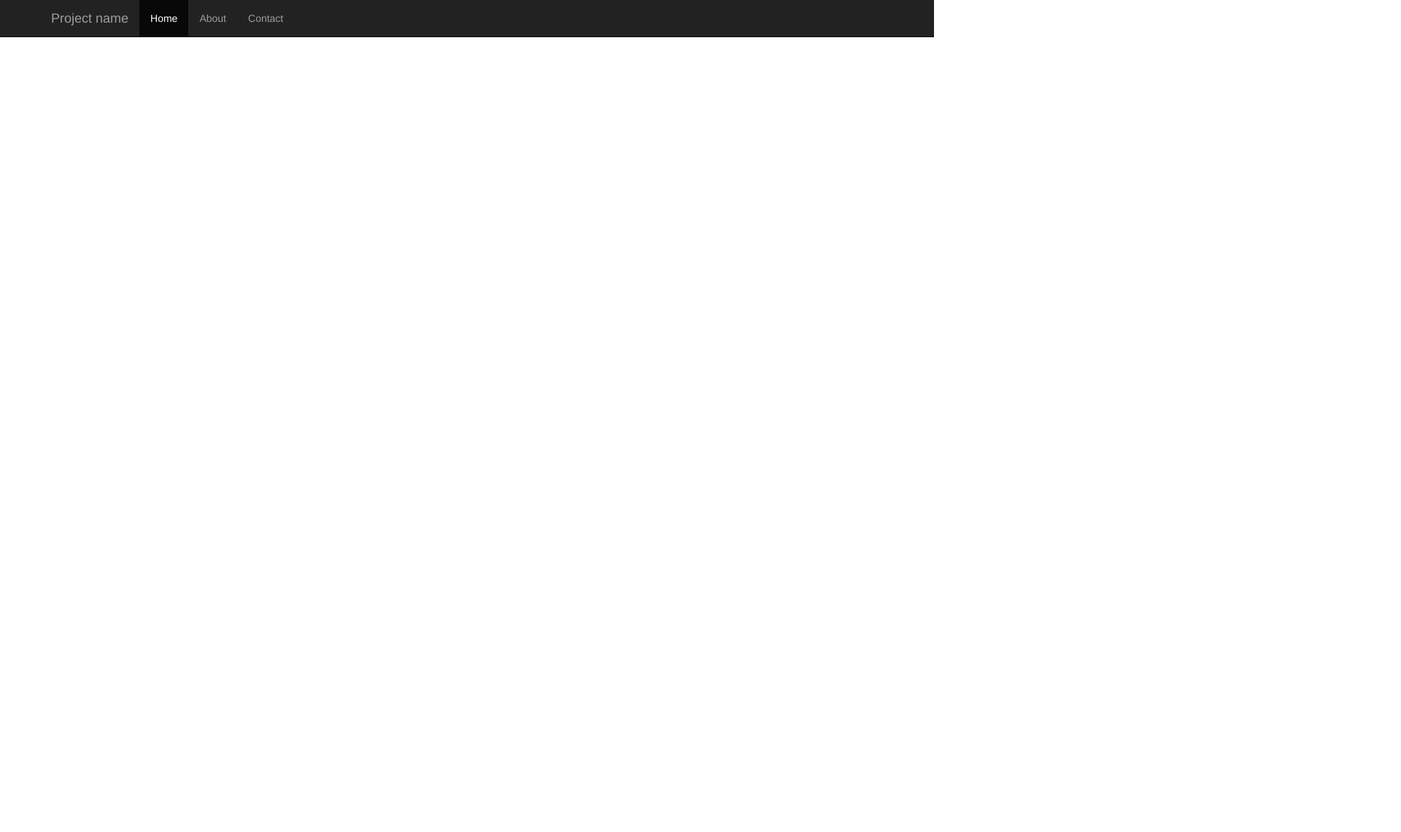
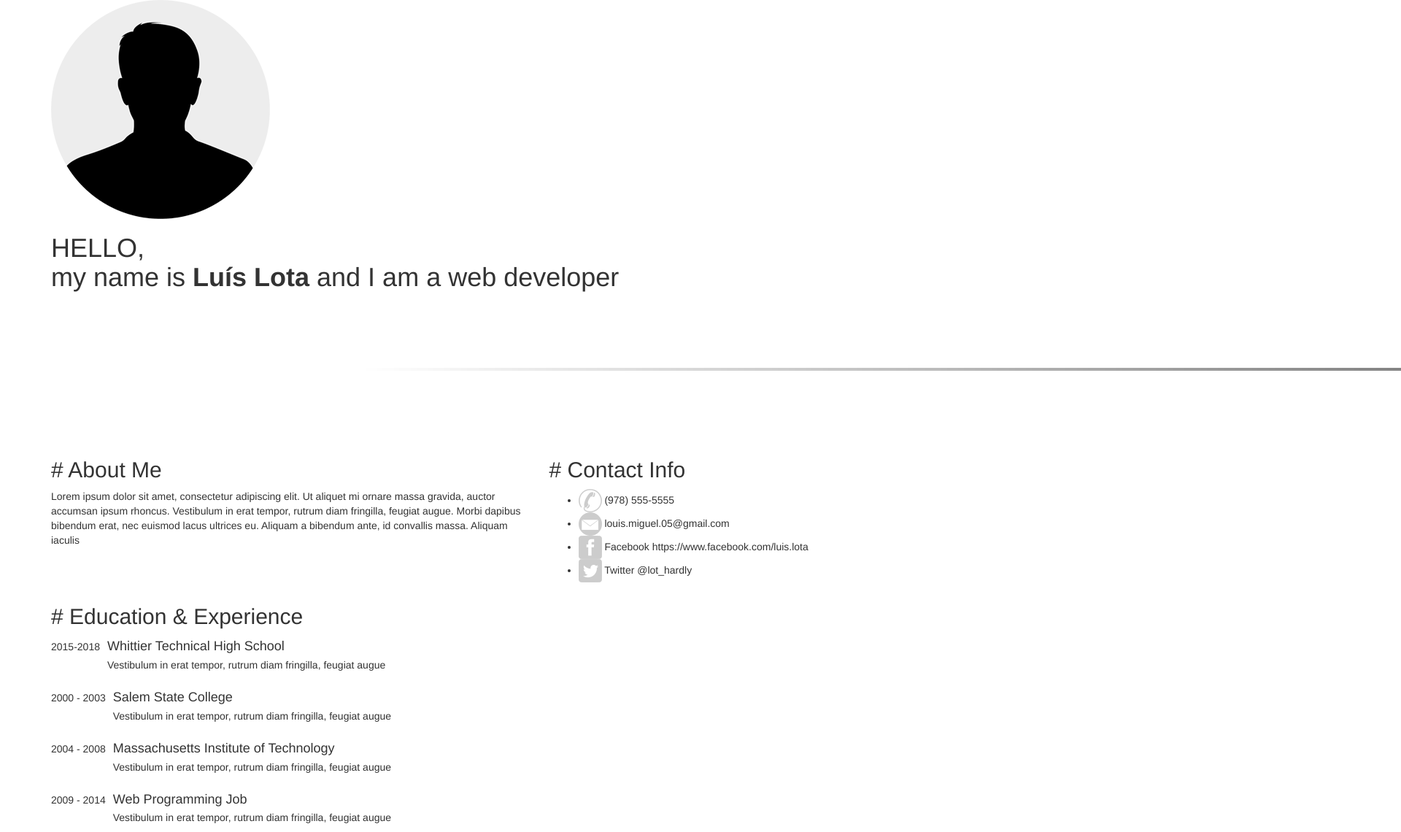
Before and after one commit to LuisLota/playGround-CSS, a plain HTML site: page resume_sass/index.html in a window 1280 px wide. Shown: the top 1140 px of the page at 73% size, 1920 px wide, since content can reach past the window. Before the commit the page ends 800 px from the top, so only its background shows below. Drawn offline with nearby package versions, Linux system fonts and the light colour scheme.

Commit message:
update with booststrap grid system using media

```diff
--- a/resume_sass/index.html
+++ b/resume_sass/index.html
@@ -1,45 +1,84 @@
-
 <!DOCTYPE html>
 <html lang="en">
   <head>
     <meta charset="utf-8">
     <meta http-equiv="X-UA-Compatible" content="IE=edge">
     <meta name="viewport" content="width=device-width, initial-scale=1">
-    <title>Starter Template for Bootstrap</title>
-    <!-- Bootstrap core CSS -->
-    <link href="./css/style.css" rel="stylesheet">
+    <title> Portfolio Resume</title>
+    <!-- Custom styles for this template -->
+    <link href="css/style.css" rel="stylesheet">
   </head>
 
   <body>
-    <nav class="navbar navbar-inverse navbar-fixed-top">
-      <div class="container">
-        <div class="navbar-header">
-          <button type="button" class="navbar-toggle collapsed" data-toggle="collapse" data-target="#navbar" aria-expanded="false" aria-controls="navbar">
-            <span class="sr-only">Toggle navigation</span>
-            <span class="icon-bar"></span>
-            <span class="icon-bar"></span>
-            <span class="icon-bar"></span>
-          </button>
-          <a class="navbar-brand" href="index.html">Project name</a>
-        </div>
-        <div id="navbar" class="collapse navbar-collapse">
-          <ul class="nav navbar-nav">
-            <li class="active"><a href="index.html">Home</a></li>
-            <li><a href="about.html">About</a></li>
-            <li><a href="contact.html">Contact</a></li>
-          </ul>
-        </div><!--/.nav-collapse -->
-      </div>
-    </nav>
 
     <section>
+      <div class="container">
+        <img src="img/person.png" class="profile-img">
+        <header>
+          <h1>HELLO, <br> my name is <strong>Luís Lota</strong> and I am a web developer</h1>
+        </header>
+        <img src="img/line.png" class="line">
+        <div class="row">
+          <div class="col-md-7">
+            <h2># About Me</h2>
+            <p>Lorem ipsum dolor sit amet, consectetur adipiscing elit. Ut aliquet mi ornare massa gravida, auctor accumsan ipsum rhoncus. Vestibulum in erat tempor, rutrum diam fringilla, feugiat augue. Morbi dapibus bibendum erat, nec euismod lacus ultrices eu. Aliquam a bibendum ante, id convallis massa. Aliquam iaculis</p>
+          </div>
+          <div class="col-md-5">
+            <h2># Contact Info</h2>
+            <ul class="contact-list">
+              <li><img src="img/phone.png"> (978) 555-5555</li>
+              <li><img src="img/email.png"> louis.miguel.05@gmail.com</li>
+              <li><img src="img/facebook.png"> Facebook <span>https://www.facebook.com/luis.lota</span></li>
+              <li><img src="img/twitter.png"> Twitter <span>@lot_hardly</span></li>
+            </ul>
+          </div>
+        </div>
 
-    </section>
+        <div class="row">
+          <div class="col-md-7">
+            <h2># Education & Experience</h2>
+            <div class="media">
+              <div class="media-left">
+                2015-2018
+              </div>
+              <div class="media-body">
+                <h4 class="media-heading">Whittier Technical High School</h4>
+                <p>Vestibulum in erat tempor, rutrum diam fringilla, feugiat augue</p>
+              </div>
+            </div>
 
-    <!-- Bootstrap core JavaScript
-    ================================================== -->
-    <!-- Placed at the end of the document so the pages load faster -->
-    <script src="https://ajax.googleapis.com/ajax/libs/jquery/1.11.1/jquery.min.js"></script>
-    <script src="js/bootstrap.js"></script>
-  </body>
-</html>
+          <div class="media">
+              <div class="media-left">
+                2000 - 2003
+              </div>
+              <div class="media-body">
+                <h4 class="media-heading">Salem State College</h4>
+                <p>Vestibulum in erat tempor, rutrum diam fringilla, feugiat augue</p>
+              </div>
+            </div>
+
+            <div class="media">
+              <div class="media-left">
+                2004 - 2008
+              </div>
+              <div class="media-body">
+                <h4 class="media-heading">Massachusetts Institute of Technology</h4>
+                <p>Vestibulum in erat tempor, rutrum diam fringilla, feugiat augue</p>
+              </div>
+            </div>
+
+            <div class="media">
+              <div class="media-left">
+                2009 - 2014
+              </div>
+              <div class="media-body">
+                <h4 class="media-heading">Web Programming Job</h4>
+                <p>Vestibulum in erat tempor, rutrum diam fringilla, feugiat augue</p>
+              </div>
+            </div>
+          </div>
+          <div class="col-md-5">
+          </div>
+        </div>
+      </section>
+    </div>
```
Also changed, not shown: resume_sass/img/email.png (added), resume_sass/img/facebook.png (added), resume_sass/img/gplus.png (added), resume_sass/img/line.png (added), resume_sass/img/person.png (added), resume_sass/img/phone.png (added), resume_sass/img/twitter.png (added), resume_sass/img/work1.png (added), resume_sass/img/work2.png (added), resume_sass/img/work3.png (added), resume_sass/img/work4.png (added), resume_sass/img/youtube.png (added).
